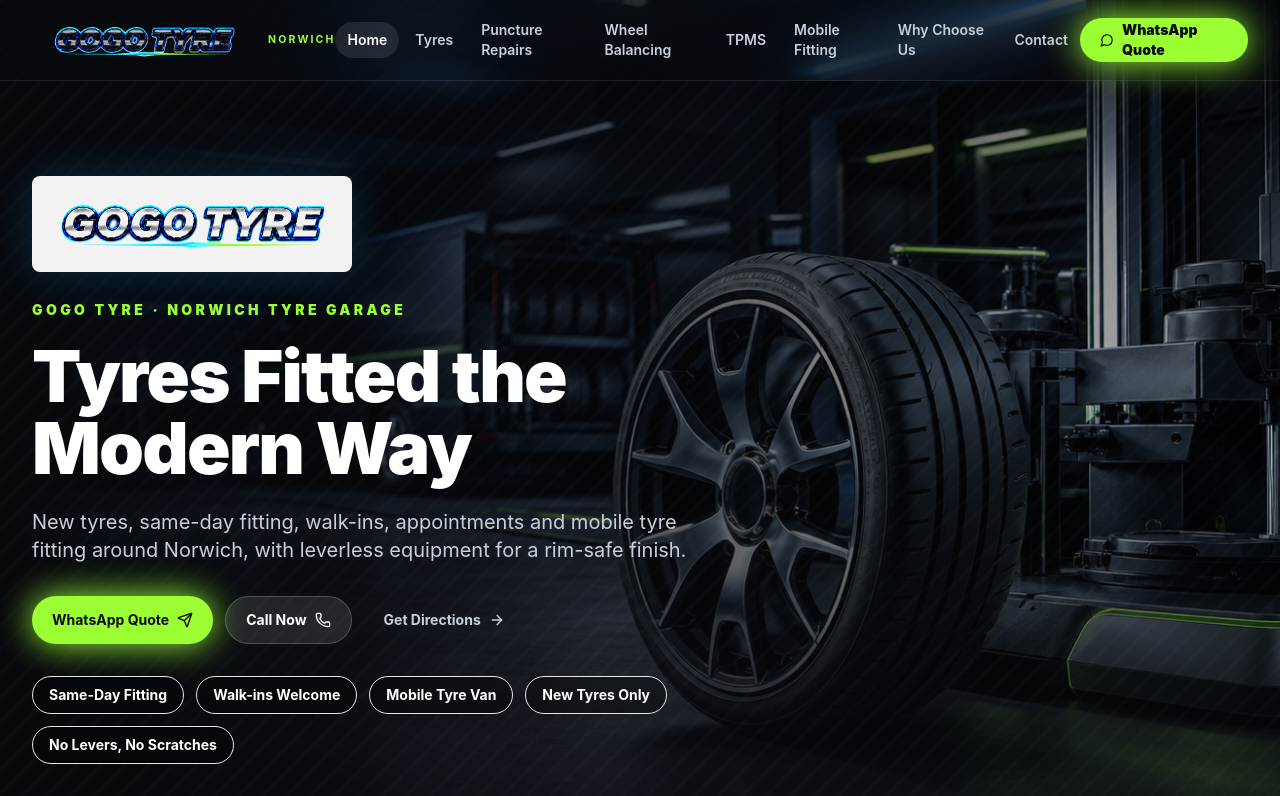
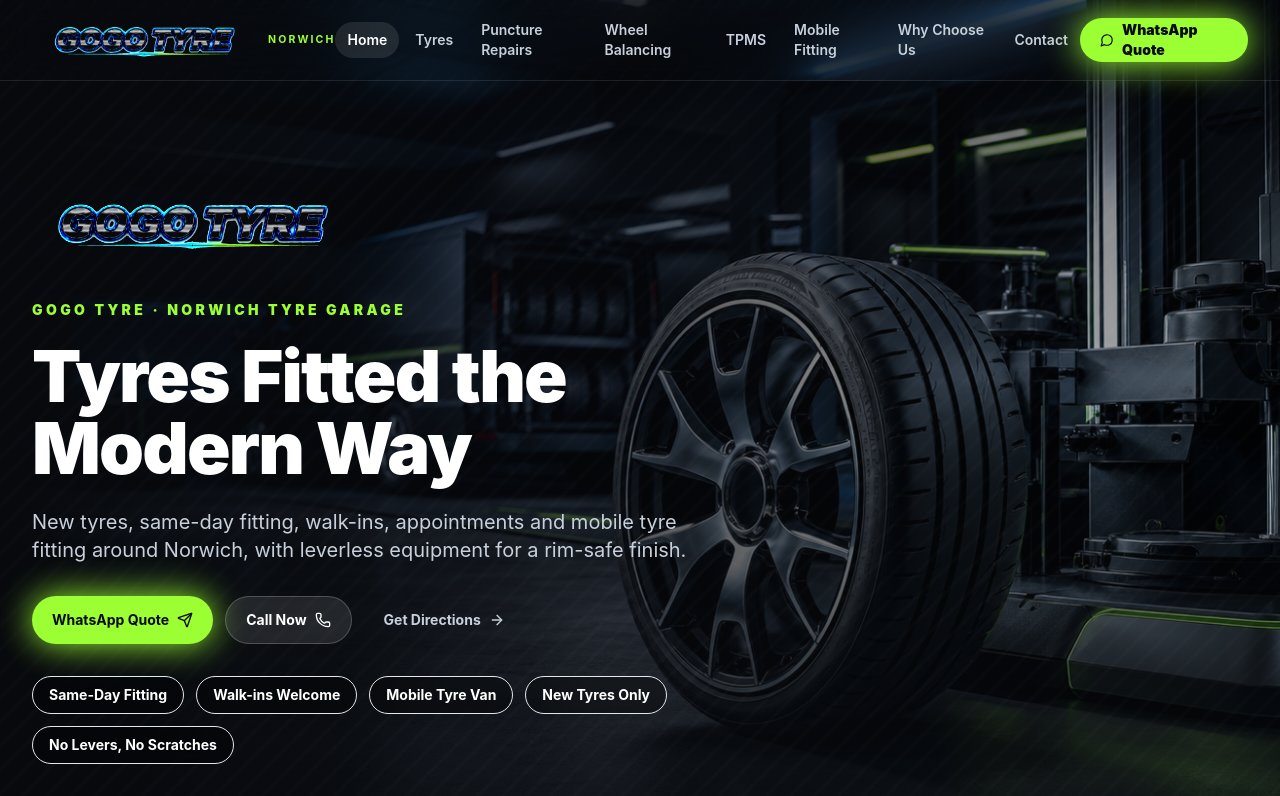
Before and after one commit to muhammadfawaz1/garage-booking-site, a Next.js app: page / in a window 1280 px wide. Shown: the top 796 px of the page. Built offline with nearby package versions, Linux system fonts and the light colour scheme.

Commit message:
fix: remove white background from hero logo

```diff
--- a/src/components/sections/HeroSection.tsx
+++ b/src/components/sections/HeroSection.tsx
@@ -34,14 +34,14 @@
           transition={{ duration: 0.65, ease: "easeOut" }}
           className="max-w-3xl"
         >
-          <div className="relative mb-7 h-20 w-64 overflow-hidden rounded-lg border border-white/15 bg-white/95 p-2 shadow-glow sm:h-24 sm:w-80">
+          <div className="relative mb-7 h-20 w-64 sm:h-24 sm:w-80">
             <Image
               src={site.logo}
               alt="GOGO TYRE logo"
               fill
               priority
               sizes="(min-width: 640px) 320px, 256px"
-              className="object-contain px-2"
+              className="object-contain"
             />
           </div>
           <p className="text-sm font-black uppercase tracking-[0.24em] text-volt">{site.name} · Norwich tyre garage</p>
```
